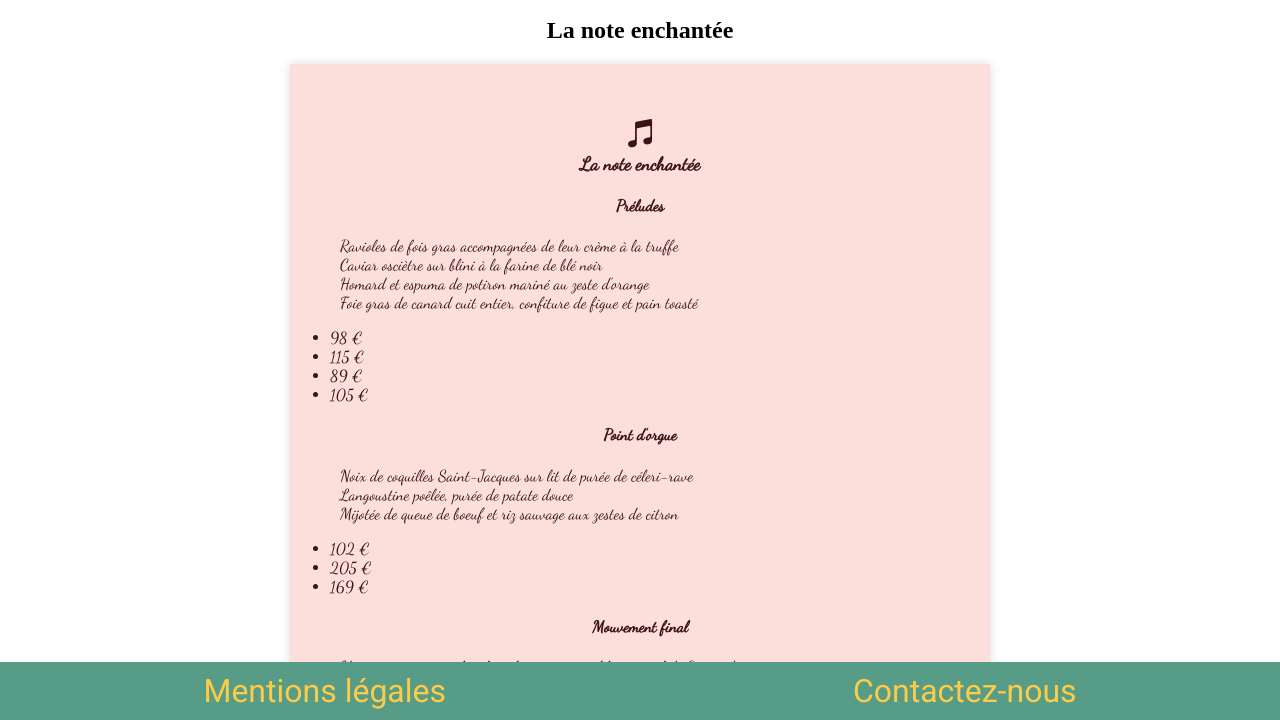
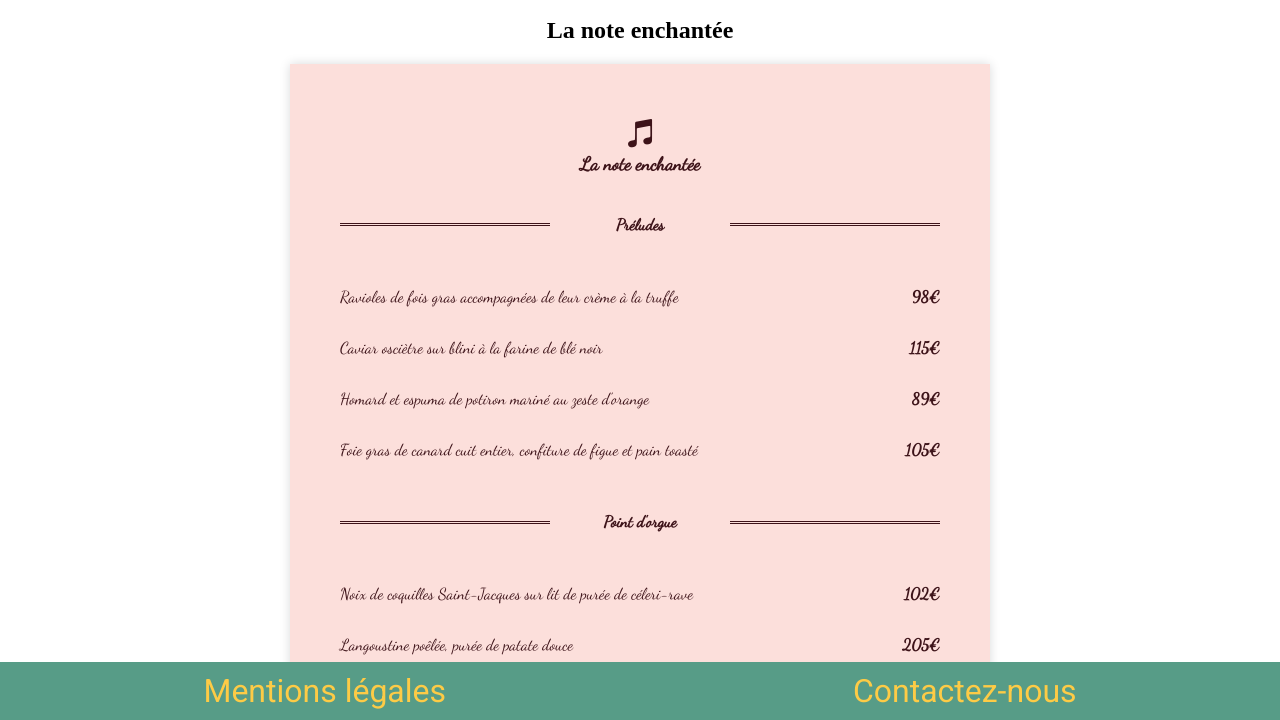
Before and after one commit to Jacques-G/ohmyfood_OCR, a plain HTML site: page page_la_note.html in a window 1280 px wide. Shown: the part 80-800 px from the top of the page. Drawn offline with Linux system fonts and the light colour scheme; a web font is replaced by a local one.

Commit message:
modifs pour ajout des traits

```diff
--- a/page_la_note.html
+++ b/page_la_note.html
@@ -25,35 +25,57 @@
                 <i class="fab fa-itunes-note"></i>
             </figure>
             <h3>La note enchantée</h3>
-            <h4>Préludes</h4>
+            <div class="partie_menu">
+                <div class="trait_gauche"></div>
+                <h4>Préludes</h4>
+                <div class="trait_droit"></div>
+            </div>
             <div class="prelude">
                 <ul class="descript_lanote">
-                    <li>Ravioles de fois gras accompagnées de leur crème à la truffe</li>
-                    <li>Caviar osciètre sur blini à la farine de blé noir</li>
-                    <li>Homard et espuma de potiron mariné au zeste d'orange</li>
-                    <li>Foie gras de canard cuit entier, confiture de figue et pain toasté</li>
-                </ul>
-                <ul class="prix_lanote">
-                    <li>98 €</li>
-                    <li>115 €</li>
-                    <li>89 €</li>
-                    <li>105 €</li>
+                    <li>
+                        <p class="descript_plat">Ravioles de fois gras accompagnées de leur crème à la truffe</p>
+                        <p class="prix_plat">98€</p>
+                    </li>
+                    <li>
+                        <p class="descript_plat">Caviar osciètre sur blini à la farine de blé noir</p>
+                        <p class="prix_plat">115€</p>
+                    </li>
+                    <li>
+                        <p class="descript_plat">Homard et espuma de potiron mariné au zeste d'orange</p>
+                        <p class="prix_plat">89€</p>
+                    </li>
+                    <li>
+                        <p class="descript_plat">Foie gras de canard cuit entier, confiture de figue et pain toasté</p>
+                        <p class="prix_plat">105€</p>
+                    </li>
                 </ul>
             </div>
-            <h4>Point d'orgue</h4>
+            <div class="partie_menu">
+                <div class="trait_gauche"></div>
+                <h4>Point d'orgue</h4>
+                <div class="trait_droit"></div>
+            </div>
             <div class="point_dorgue">
                 <ul class="descript_lanote">
-                    <li>Noix de coquilles Saint-Jacques sur lit de purée de céleri-rave</li>
-                    <li>Langoustine poêlée, purée de patate douce</li>
-                    <li>Mijotée de queue de boeuf et riz sauvage aux zestes de citron</li>
-                </ul>
-                <ul class="prix_lanote">
-                    <li>102 €</li>
-                    <li>205 €</li>
-                    <li>169 €</li>
+                    <li>
+                        <p class="descript_plat">Noix de coquilles Saint-Jacques sur lit de purée de céleri-rave</p>
+                        <p class="prix_plat"> 102€</p>
+                    </li>
+                    <li>
+                        <p class="descript_plat">Langoustine poêlée, purée de patate douce</p>
+                        <p class="prix_plat">205€</p>
+                    </li>
+                    <li>
+                        <p class="descript_plat">Mijotée de queue de boeuf et riz sauvage aux zestes de citron</p>
+                        <p class="prix_plat">169€</p>
+                    </li>
                 </ul>
             </div>
-            <h4>Mouvement final</h4>
+            <div class="partie_menu">
+                <div class="trait_gauche"></div>
+                <h4>Mouvement final</h4>
+                <div class="trait_droit"></div>
+            </div>
             <div class="mouvement">
                 <ul class="descript_lanote">
                     <li>Macaron noisette et chocolat, glace au caramel brun et sel de Guérande</li>
```
